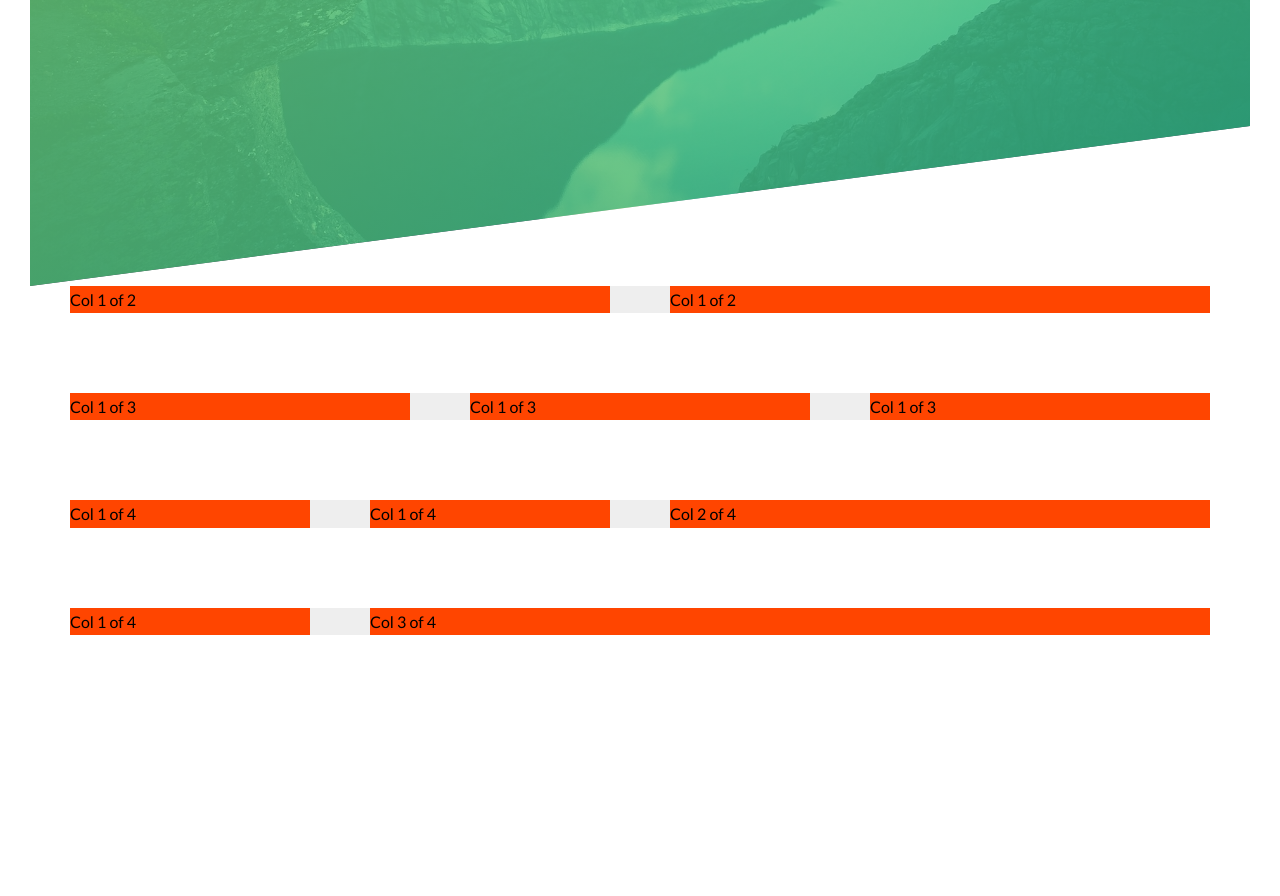
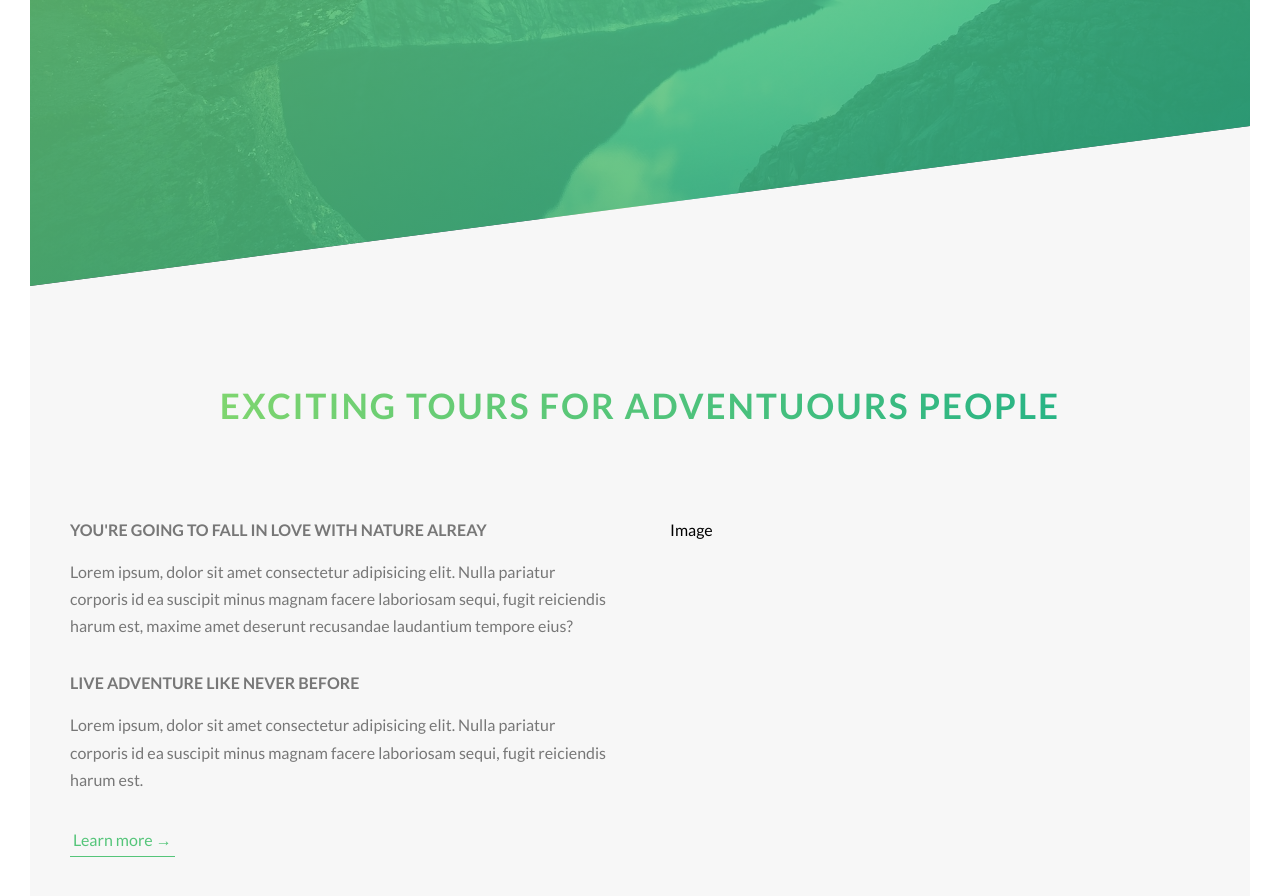
Before and after one commit to chinmayapati/natours, a website: page index.html in a window 1280 px wide. Shown: the part 504-1400 px from the top of the page. Before the commit the page ends 1169 px from the top, so only its background shows below. Drawn offline with Linux system fonts and the light colour scheme.

Commit message:
Added description in about section

```diff
--- a/index.html
+++ b/index.html
@@ -26,7 +26,35 @@
             <a href="#" class="btn btn-white btn-animated">Discover our tours</a>
         </div>
     </header>
-    <section class="grid-test">
+
+    <main>
+        <section class="section-about">
+            <div class="u-center-text u-margin-bottom-large">
+                <h2 class="heading-secondary">Exciting tours for adventuours people</h2>
+            </div>
+            <div class="row">
+                <div class="col-1-of-2">
+                    <h3 class="heading-tertiary u-margin-bottom-small">You're going to fall in love with nature alreay</h3>
+                    <p class="paragraph">
+                        Lorem ipsum, dolor sit amet consectetur adipisicing elit. Nulla pariatur corporis id ea
+                        suscipit minus magnam facere laboriosam sequi, fugit reiciendis harum est, maxime amet deserunt
+                        recusandae laudantium tempore eius?
+                    </p>
+
+                    <h3 class="heading-tertiary u-margin-bottom-small">Live adventure like never before</h3>
+                    <p class="paragraph">
+                        Lorem ipsum, dolor sit amet consectetur adipisicing elit. Nulla pariatur corporis id ea
+                        suscipit minus magnam facere laboriosam sequi, fugit reiciendis harum est.
+                    </p>
+                    <a href="#" class="btn-text">Learn more &rarr;</a>
+                </div>
+                <div class="col-1-of-2">Image</div>
+            </div>
+        </section>
+    </main>
+
+
+    <!-- <section class="grid-test">
         <div class="row">
             <div class="col-1-of-2">Col 1 of 2</div>
             <div class="col-1-of-2">Col 1 of 2</div>
@@ -45,7 +73,7 @@
             <div class="col-1-of-4">Col 1 of 4</div>
             <div class="col-3-of-4">Col 3 of 4</div>
         </div>
-    </section>
+    </section>     -->
 </body>
 
 </html>
--- a/sass/abstracts/_variables.scss
+++ b/sass/abstracts/_variables.scss
@@ -4,6 +4,7 @@ $color-primary-light: #7ed56f;
 $color-primary-dark: #28b485;
 $color-grey-dark: #777;
 $color-grey-light: #eee;
+$color-grey-light-1: #f7f7f7;
 $color-white: #fff;
 $color-black: #000;
 
@@ -11,3 +12,6 @@ $color-black: #000;
 $grid-width: 114rem;
 $gutter-vertical: 8rem;
 $gutter-horizontal: 6rem;
+
+// FONT
+$default-font-size: 1.6rem;
--- a/sass/base/_typography.scss
+++ b/sass/base/_typography.scss
@@ -6,7 +6,6 @@ body {
     color: $color-black;
     padding: 3rem;
 }
-
 .heading-primary {
     color: $color-white;
     text-transform: uppercase;
@@ -31,3 +30,31 @@ body {
     }
 
 }
+.heading-secondary {
+    font-size: 3.5rem;
+    text-transform: uppercase;
+    background-image: linear-gradient(to right, $color-primary-light, $color-primary-dark);
+    display: inline-block;
+    -webkit-background-clip: text;
+    color: transparent;
+    letter-spacing: .2rem;
+    transition: all .2s;
+
+    &:hover {
+        transform: skewY(2deg) skewX(15deg) scale(1.1);
+        text-shadow: .5rem 1rem 2rem rgba($color-black, 0.2);
+    }
+}
+.heading-tertiary {
+    color: $color-grey-dark;
+    font-size: 1.6rem;
+    font-weight: 700;
+    text-transform: uppercase;
+}
+.paragraph {
+    color: $color-grey-dark;
+    font-size: 1.6rem;
+    &:not(:last-child) {
+        margin-bottom: 3rem;
+    }
+}
--- a/sass/base/_utilities.scss
+++ b/sass/base/_utilities.scss
@@ -0,0 +1,5 @@
+.u-center-text { text-align: center; }
+
+.u-margin-bottom-small { margin-bottom: 1.5rem; }
+.u-margin-bottom-medium { margin-bottom: 4rem; }
+.u-margin-bottom-large { margin-bottom: 8rem; }
--- a/sass/components/_button.scss
+++ b/sass/components/_button.scss
@@ -45,3 +45,25 @@
         animation-fill-mode: backwards;
     }
 }
+
+.btn-text {
+    &:link, &:visited {
+        color: $color-primary;
+        display: inline-block;
+        text-decoration: none;
+        border-bottom: 1px solid $color-primary;
+        padding: 3px;
+        font-size: $default-font-size;
+        transition: all .2s;
+    }
+    &:hover {
+        background-color: $color-primary;
+        color: $color-white;
+        box-shadow: 0 1rem 2rem rgba($color-black, 0.15);
+        transform: translateY(-2px);
+    }
+    &:active {
+      box-shadow: 0 .5rem 1rem rgba($color-black, 0.15);
+      transform: translateY(0);
+    }
+}
--- a/sass/layout/_grid.scss
+++ b/sass/layout/_grid.scss
@@ -1,6 +1,5 @@
 .row {
     max-width: $grid-width;
-    background-color: $color-grey-light;
     margin: 0 auto;
 
     &:not(:last-child) {
@@ -10,7 +9,6 @@
     @include clearfix;
 
     [class^="col-"] {
-        background-color: orangered;
         float: left;
 
         &:not(:last-child) {
--- a/sass/pages/_home.scss
+++ b/sass/pages/_home.scss
@@ -0,0 +1,5 @@
+.section-about {
+    background-color: $color-grey-light-1;
+    padding: 25rem 0;
+    margin-top: -20vh;
+}
```
Also changed, not shown: css/style.css.
